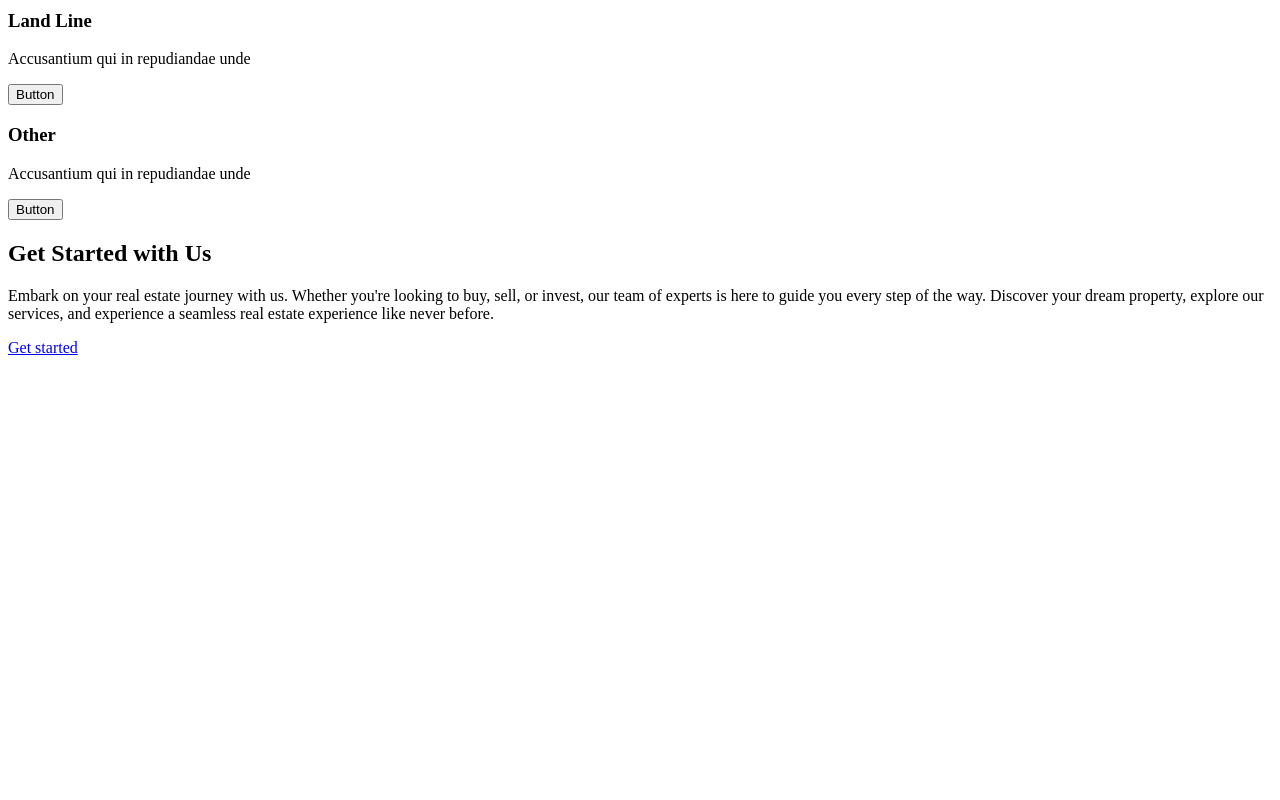
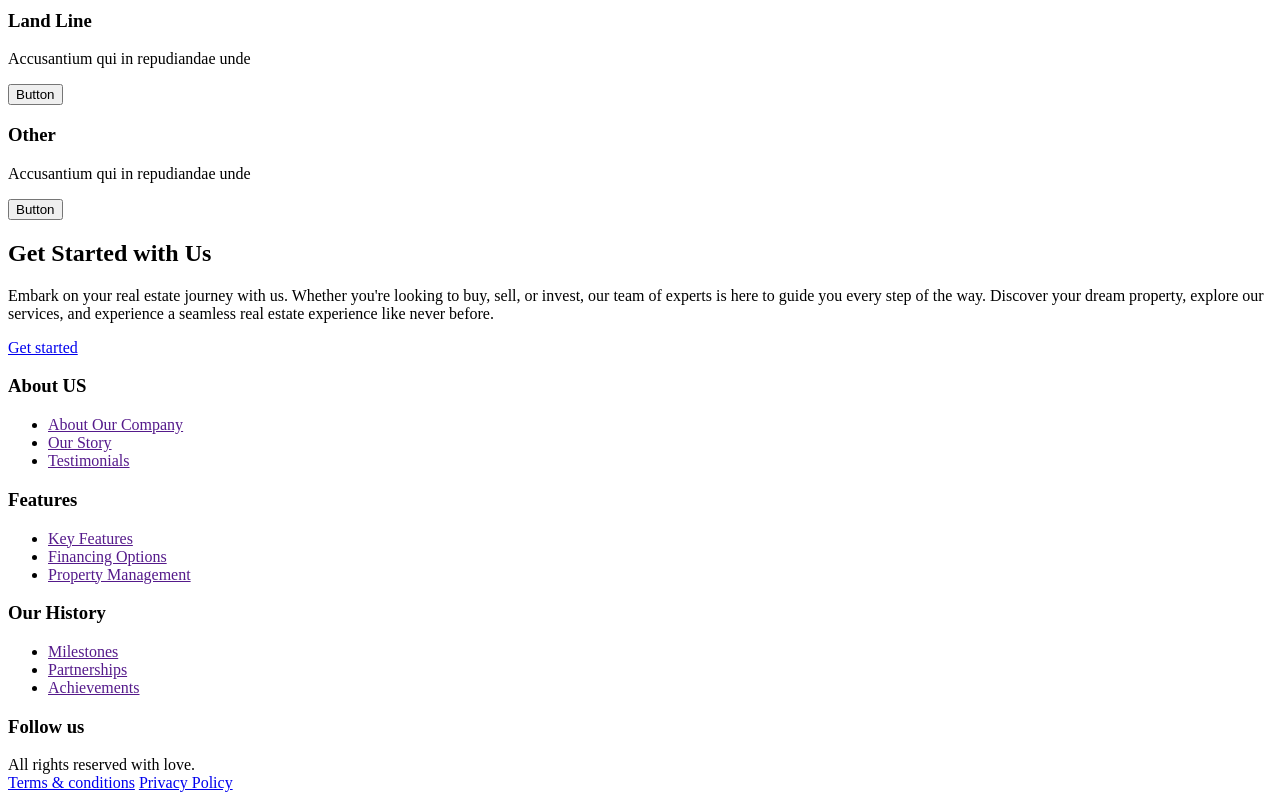
Before and after one commit to OLT11GAMER/real-estate-programing-in-WWW-FSHMN, a plain HTML site: page index.html in a window 1280 px wide. Shown: the part 2250-3050 px from the top of the page. Before the commit the page ends 2615 px from the top, so only its background shows below. Drawn offline with Linux system fonts and the light colour scheme.

Commit message:
Implement footer section
Added footer section with company information and social links.

```diff
--- a/index.html
+++ b/index.html
@@ -206,10 +206,8 @@
             </div>
         </section>
 
-          </body>
-</html>
-
-<section class="value section" id="value">
+       <!-- value section -->
+        <section class="value section" id="value">
             <div class="value__container container grid">
                 <div class="value__images">
                     <div class="value__orbe">
@@ -434,6 +432,114 @@
         </section>
     </main>
 
+    <!--FOOTER-->
+    <footer class="footer section">
+        <div class="footer__container container">
+
+            <div class="footer__content">
+
+                <div>
+                    <h3 class="footer__title">
+                        About US
+                    </h3>
+
+                    <ul class="footer__links">
+                        <li>
+                            <a href="" class="footer__link popup-enabled">About Our Company</a>
+                        </li>
+
+                        <li>
+                            <a href="" class="footer__link popup-enabled">Our Story</a>
+                        </li>
+
+                        <li>
+                            <a href="" class="footer__link popup-enabled">Testimonials</a>
+                        </li>
+                    </ul>
+                </div>
+
+                <div>
+                    <h3 class="footer__title">
+                        Features
+                    </h3>
+
+                    <ul class="footer__links">
+                        <li>
+                            <a href="" class="footer__link popup-enabled">Key Features</a>
+                        </li>
+
+                        <li>
+                            <a href="" class="footer__link popup-enabled">Financing Options</a>
+                        </li>
+
+                        <li>
+                            <a href="" class="footer__link popup-enabled">Property Management</a>
+                        </li>
+                    </ul>
+                </div>
+
+                <div>
+                    <h3 class="footer__title">
+                        Our History
+                    </h3>
+
+                    <ul class="footer__links">
+                        <li>
+                            <a href="" class="footer__link popup-enabled">Milestones</a>
+                        </li>
+
+                        <li>
+                            <a href="" class="footer__link popup-enabled">Partnerships</a>
+                        </li>
+
+                        <li>
+                            <a href="" class="footer__link popup-enabled">Achievements</a>
+                        </li>
+                    </ul>
+                </div>
+            </div>
+        </div>
+
+        <div class="social">
+            <h3 class="footer__title">
+                Follow us
+            </h3>
+
+            <ul class="footer__social">
+                <a href="" class="footer__social-link popup-enabled" target="_blank">
+                    <i class='bx bxl-twitter'></i>
+                </a>
+                <a href="" class="footer__social-link popup-enabled" target="_blank">
+                    <i class='bx bxl-facebook-circle'></i>
+                </a>
+                <a href="" class="footer__social-link popup-enabled" target="_blank">
+                    <i class='bx bxl-pinterest'></i>
+                </a>
+                <a href="" class="footer__social-link popup-enabled" target="_blank">
+                    <i class='bx bxl-instagram-alt'></i>
+                </a>
+            </ul>
+        </div>
+
+        <div class="footer__info container">
+            <span class="footer__copy">
+                All rights reserved <i class='bx bxs-copyright'></i> with love.
+            </span>
+
+            <div class="footer__privacy">
+                <a href="#" class='popup-enabled'>Terms & conditions</a>
+                <a href="#" class='popup-enabled'>Privacy Policy</a>
+            </div>
+        </div>
+
+    </footer>
+
+  </body>
+</html>
+
+
+
+
     <!-- <main class="main-content">
       <section class="properties-section">
         <div class="section-header">
```
